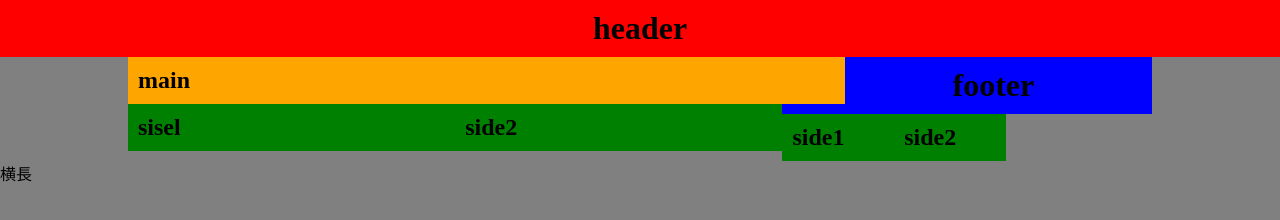
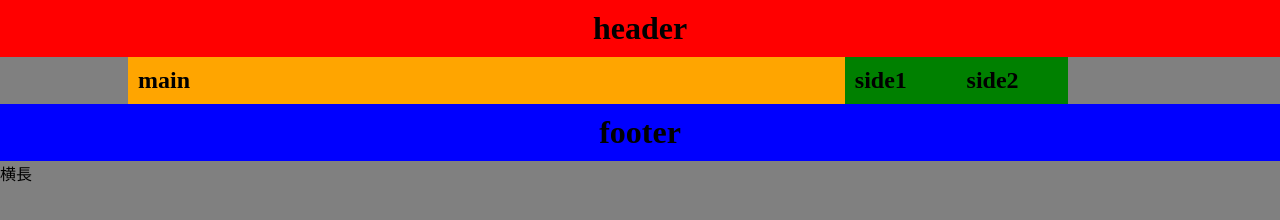
Before and after one commit to tama9884649/web1-10, a plain HTML site: page index.html in a window 1280 px wide. Drawn offline with Linux system fonts and the light colour scheme; a web font is replaced by a local one.

Commit message:
Create index.html

```diff
--- a/index.html
+++ b/index.html
@@ -15,15 +15,6 @@
   <section>
     <h1>main</h1>
     </section>
-  <aside>
-    <h1>sisel</h1>
-    </aside>
-  <aside>
-    <h1>side2</h1>
-    </aside>
-  <footer>
-    <h1>footer</h1>
-    </footer>
   <div id="side">
     <aside>
       <h1>side1</h1>
@@ -33,4 +24,8 @@
       </aside>
     </div>
     </div>
+  <footer>
+    <h1>footer</h1>
+    </footer>
+
 </body>
```
